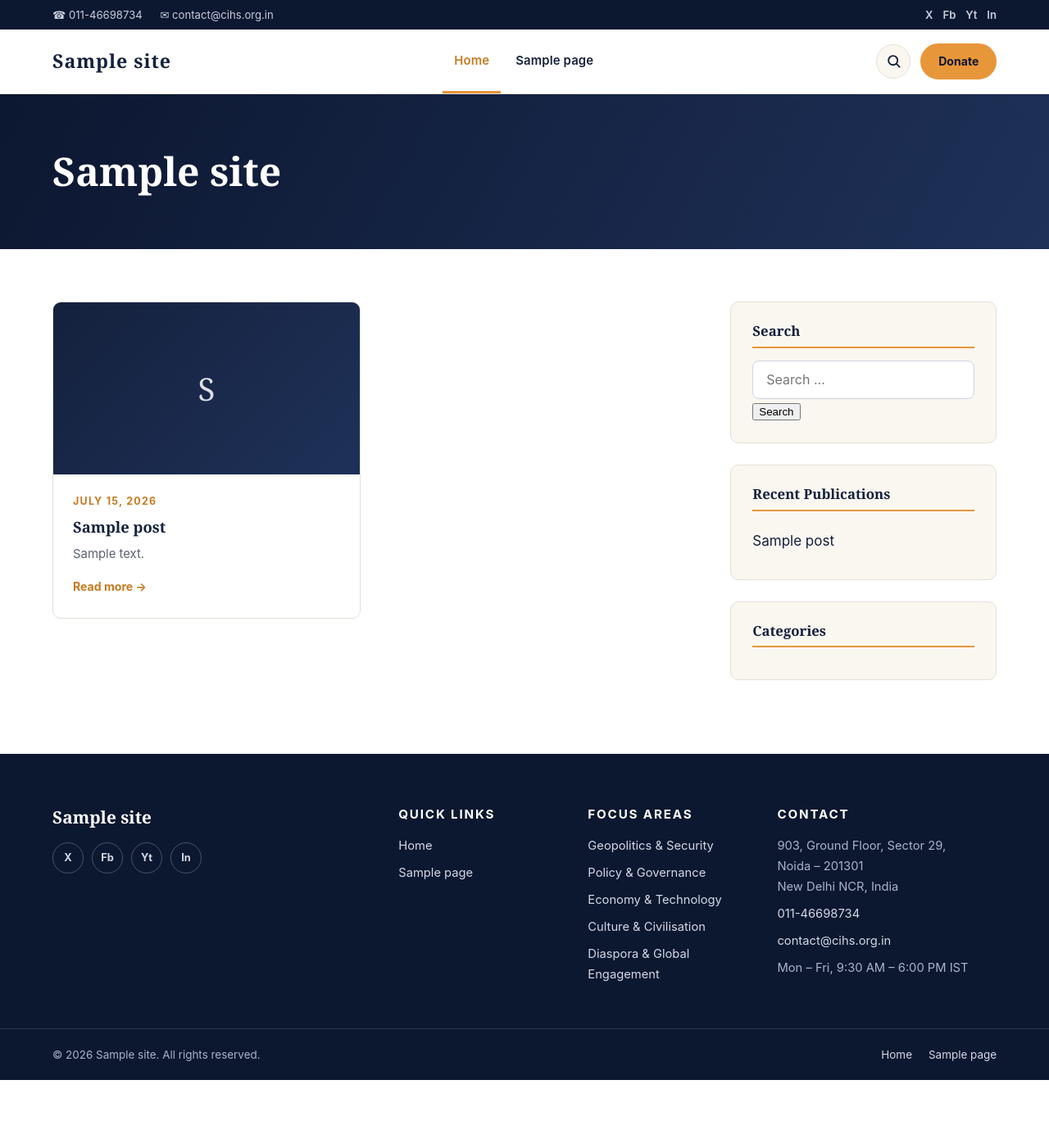
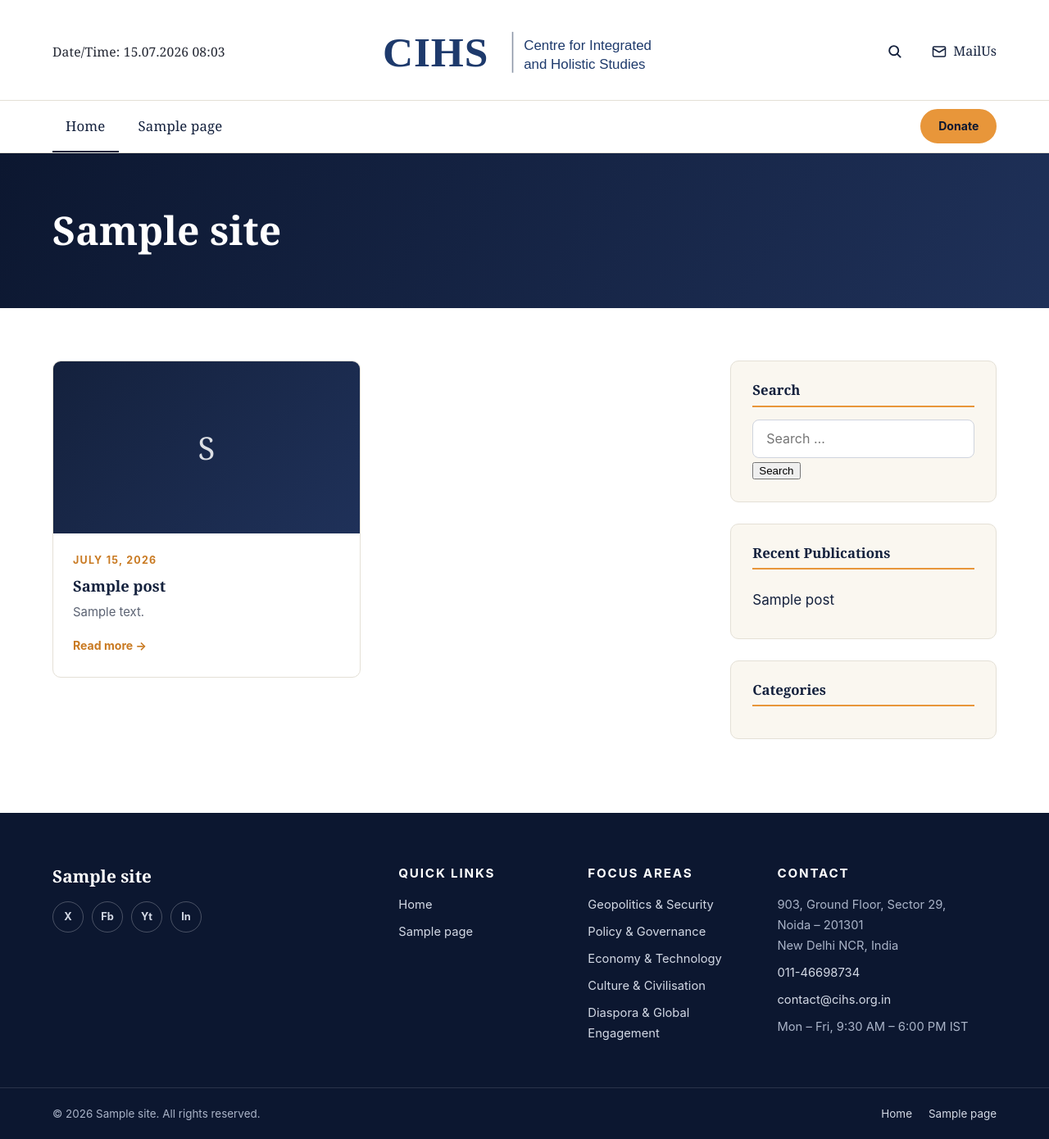
Before and after one commit to Teambhart89/teambharat, a WordPress theme: template cihs-theme/index.php in a window 1280 px wide. Shown: the whole page at 82% size. Before the commit the page ends 1318 px from the top, so only its background shows below. Run offline with PHP 8.4 and a stand-in for WordPress, Linux system fonts and the light colour scheme; the site name, menu and one post (Sample post) are stand-ins, and other content is empty; some libraries are stand-ins or nearby versions.

Commit message:
Redesign header: date/time, centred CIHS logo, MailUs, serif nav bar
Header now follows the CIHS reference layout: live date/time on the
left, centred bundled CIHS SVG logo (used until a custom logo is
uploaded), search toggle and MailUs link on the right, and the primary
navigation in a serif typeface on its own bar below with an underline
on the current item. Menu names/structure unchanged.

Co-Authored-By: Claude Fable 5 <noreply@anthropic.com>
Claude-Session: https://claude.ai/code/session_01ET2ZiZjetMoMsVs1dMRDtn

```diff
--- a/cihs-theme/assets/js/main.js
+++ b/cihs-theme/assets/js/main.js
@@ -22,6 +22,19 @@
 					toggle.focus();
 				}
 			});
+		}
+
+		/* ---------- Live date/time in header ---------- */
+		var clock = document.getElementById('cihs-datetime');
+		if (clock) {
+			var pad = function (n) { return (n < 10 ? '0' : '') + n; };
+			var tick = function () {
+				var d = new Date();
+				clock.textContent = pad(d.getDate()) + '.' + pad(d.getMonth() + 1) + '.' + d.getFullYear() +
+					' ' + pad(d.getHours()) + ':' + pad(d.getMinutes());
+			};
+			tick();
+			setInterval(tick, 15000);
 		}
 
 		/* ---------- Header search toggle ---------- */
--- a/cihs-theme/functions.php
+++ b/cihs-theme/functions.php
@@ -9,7 +9,7 @@ if ( ! defined( 'ABSPATH' ) ) {
 	exit;
 }
 
-define( 'CIHS_VERSION', '1.1.0' );
+define( 'CIHS_VERSION', '1.2.0' );
 
 /* --------------------------------------------------------------------------
  * Theme setup
--- a/cihs-theme/header.php
+++ b/cihs-theme/header.php
@@ -1,6 +1,10 @@
 <?php
 /**
- * Site header: top bar, branding, primary navigation.
+ * Site header.
+ *
+ * Layout (matching the CIHS reference design):
+ *  Row 1 — Date/Time on the left, centred logo, search + MailUs on the right.
+ *  Row 2 — primary navigation bar (menu names come from Appearance → Menus).
  *
  * @package CIHS
  */
@@ -19,35 +23,42 @@
 <div id="page" class="site">
 	<a class="skip-link screen-reader-text" href="#primary"><?php esc_html_e( 'Skip to content', 'cihs' ); ?></a>
 
-	<div class="cihs-topbar">
-		<div class="cihs-container">
-			<div class="cihs-topbar__contact">
-				<span>&#9742; <?php echo esc_html( get_theme_mod( 'cihs_phone', '011-46698734' ) ); ?></span>
-				<span>&#9993; <a href="mailto:<?php echo esc_attr( get_theme_mod( 'cihs_email', 'contact@cihs.org.in' ) ); ?>"><?php echo esc_html( get_theme_mod( 'cihs_email', 'contact@cihs.org.in' ) ); ?></a></span>
+	<header id="masthead" class="site-header">
+
+		<div class="cihs-header-top">
+			<div class="cihs-container cihs-header-top__grid">
+
+				<div class="cihs-header-datetime">
+					<?php esc_html_e( 'Date/Time:', 'cihs' ); ?>
+					<span id="cihs-datetime" data-server-time="<?php echo esc_attr( wp_date( 'd.m.Y H:i' ) ); ?>"><?php echo esc_html( wp_date( 'd.m.Y H:i' ) ); ?></span>
 				</div>
-			<div class="cihs-topbar__social">
-				<?php cihs_social_links(); ?>
+
+				<div class="site-branding">
+					<?php if ( has_custom_logo() ) : ?>
+						<?php the_custom_logo(); ?>
+					<?php else : ?>
+						<a class="cihs-logo-link" href="<?php echo esc_url( home_url( '/' ) ); ?>" rel="home">
+							<img src="<?php echo esc_url( get_template_directory_uri() . '/assets/img/cihs-logo.svg' ); ?>" alt="<?php echo esc_attr( get_bloginfo( 'name' ) ); ?>" width="430" height="92">
+						</a>
+					<?php endif; ?>
+					<p class="site-title screen-reader-text"><a href="<?php echo esc_url( home_url( '/' ) ); ?>" rel="home"><?php bloginfo( 'name' ); ?></a></p>
 				</div>
+
+				<div class="cihs-header-tools">
+					<button class="cihs-search-toggle" aria-controls="cihs-header-search" aria-expanded="false" aria-label="<?php esc_attr_e( 'Open search', 'cihs' ); ?>">
+						<svg width="19" height="19" viewBox="0 0 24 24" fill="none" stroke="currentColor" stroke-width="2.4" stroke-linecap="round" aria-hidden="true" focusable="false"><circle cx="11" cy="11" r="7"></circle><line x1="21" y1="21" x2="16.2" y2="16.2"></line></svg>
+					</button>
+					<a class="cihs-mailus" href="mailto:<?php echo esc_attr( get_theme_mod( 'cihs_email', 'contact@cihs.org.in' ) ); ?>">
+						<svg width="18" height="18" viewBox="0 0 24 24" fill="none" stroke="currentColor" stroke-width="2" stroke-linecap="round" stroke-linejoin="round" aria-hidden="true" focusable="false"><rect x="2" y="4" width="20" height="16" rx="2"></rect><path d="m2 7 10 6 10-6"></path></svg>
+						<span><?php esc_html_e( 'MailUs', 'cihs' ); ?></span>
+					</a>
+				</div>
+
 			</div>
 		</div>
 
-	<header id="masthead" class="site-header">
-		<div class="cihs-container">
-			<div class="site-branding">
-				<?php
-				if ( has_custom_logo() ) {
-					the_custom_logo();
-				}
-				?>
-				<div>
-					<p class="site-title"><a href="<?php echo esc_url( home_url( '/' ) ); ?>" rel="home"><?php bloginfo( 'name' ); ?></a></p>
-					<?php $cihs_description = get_bloginfo( 'description', 'display' ); ?>
-					<?php if ( $cihs_description || is_customize_preview() ) : ?>
-						<p class="site-description"><?php echo esc_html( $cihs_description ); ?></p>
-					<?php endif; ?>
-				</div>
-			</div>
-
+		<div class="cihs-header-nav">
+			<div class="cihs-container cihs-header-nav__inner">
 				<button class="menu-toggle" aria-controls="site-navigation" aria-expanded="false">
 					<?php esc_html_e( 'Menu ☰', 'cihs' ); ?>
 				</button>
@@ -65,10 +76,6 @@
 					?>
 				</nav>
 
-			<div class="cihs-header-actions">
-				<button class="cihs-search-toggle" aria-controls="cihs-header-search" aria-expanded="false" aria-label="<?php esc_attr_e( 'Open search', 'cihs' ); ?>">
-					<svg width="19" height="19" viewBox="0 0 24 24" fill="none" stroke="currentColor" stroke-width="2.4" stroke-linecap="round" aria-hidden="true" focusable="false"><circle cx="11" cy="11" r="7"></circle><line x1="21" y1="21" x2="16.2" y2="16.2"></line></svg>
-				</button>
 				<a class="cihs-btn cihs-btn--donate" href="<?php echo esc_url( home_url( '/support-cihs/' ) ); ?>"><?php esc_html_e( 'Donate', 'cihs' ); ?></a>
 			</div>
 		</div>
@@ -82,4 +89,5 @@
 				</form>
 			</div>
 		</div>
+
 	</header>
--- a/cihs-theme/style.css
+++ b/cihs-theme/style.css
@@ -4,7 +4,7 @@ Theme URI: https://cihs.org.in/
 Author: CIHS Web Team
 Author URI: https://cihs.org.in/
 Description: Modern, responsive WordPress theme for the Centre for Integrated and Holistic Studies (CIHS), a non-partisan independent think tank headquartered in New Delhi. On activation it automatically creates all pages, menus, publications, events and team sections. Features: custom post types (Publications, Events, Team), block editor support, block patterns, customizer options for contact/social details, built-in contact form, SEO meta + JSON-LD schema, accessibility-ready markup, sticky header, hero slider, and a fully responsive design.
-Version: 1.1.0
+Version: 1.2.0
 Requires at least: 6.0
 Tested up to: 6.7
 Requires PHP: 7.4
@@ -133,48 +133,57 @@ code { padding: .15em .4em; }
 .cihs-section--navy .cihs-btn--ghost { color: #fff; border-color: rgba(255,255,255,.6); }
 .cihs-section--navy .cihs-btn--ghost:hover { background: #fff; color: var(--cihs-navy); border-color: #fff; }
 
-/* ---------- Header ---------- */
-.cihs-topbar {
-  background: var(--cihs-navy-dark); color: #c8cfdd; font-size: .82rem;
-  padding: 7px 0;
-}
-.cihs-topbar .cihs-container { display: flex; justify-content: space-between; gap: 16px; flex-wrap: wrap; }
-.cihs-topbar a { color: #c8cfdd; }
-.cihs-topbar a:hover { color: var(--cihs-saffron); }
-.cihs-topbar__contact span { margin-right: 18px; white-space: nowrap; }
-.cihs-topbar__social a { margin-left: 12px; font-weight: 600; }
-
+/* ---------- Header (reference design: date/time · centred logo · tools) ---------- */
 .site-header {
-  position: sticky; top: 0; z-index: 999;
-  background: rgba(255,255,255,.97);
-  backdrop-filter: blur(8px);
+  background: #fff;
   border-bottom: 1px solid var(--cihs-line);
-  transition: box-shadow .25s ease;
-}
-.site-header.is-scrolled { box-shadow: 0 6px 24px rgba(20,33,61,.12); }
-.site-header .cihs-container {
-  display: flex; align-items: center; justify-content: space-between; gap: 24px;
-  min-height: 76px;
-}
-.site-branding { display: flex; align-items: center; gap: 14px; }
-.site-branding img { max-height: 54px; width: auto; }
-.site-title {
-  margin: 0; font-size: 1.45rem; letter-spacing: .04em; font-weight: 800;
   font-family: var(--cihs-font-serif);
 }
+.cihs-header-top { padding: 26px 0 22px; }
+.cihs-header-top__grid {
+  display: grid;
+  grid-template-columns: 1fr auto 1fr;
+  align-items: center;
+  gap: 24px;
+}
+.cihs-header-datetime {
+  justify-self: start;
+  font-size: .98rem;
+  color: var(--cihs-ink);
+  letter-spacing: .01em;
+}
+.site-branding { justify-self: center; text-align: center; }
+.site-branding img, .cihs-logo-link img { max-height: 74px; width: auto; display: block; }
+.site-title { margin: 0; font-family: var(--cihs-font-serif); }
 .site-title a { color: var(--cihs-navy); }
-.site-description { margin: 0; font-size: .72rem; color: var(--cihs-muted); letter-spacing: .02em; max-width: 300px; line-height: 1.35; }
+.cihs-header-tools {
+  justify-self: end;
+  display: flex; align-items: center; gap: 26px;
+}
+.cihs-mailus {
+  display: inline-flex; align-items: center; gap: 8px;
+  color: var(--cihs-navy); font-size: 1rem;
+}
+.cihs-mailus:hover { color: var(--cihs-saffron-dark); }
 
-/* Navigation */
-.main-navigation ul { list-style: none; margin: 0; padding: 0; display: flex; gap: 4px; }
+/* Navigation bar (second row) */
+.cihs-header-nav { border-top: 1px solid var(--cihs-line); position: relative; }
+.cihs-header-nav__inner { display: flex; align-items: center; gap: 18px; }
+.main-navigation { flex: 1; }
+.main-navigation ul { list-style: none; margin: 0; padding: 0; display: flex; gap: 8px; }
 .main-navigation li { position: relative; }
 .main-navigation a {
-  display: block; padding: 26px 14px; font-weight: 600; font-size: .93rem;
+  display: block; padding: 17px 16px;
+  font-family: var(--cihs-font-serif);
+  font-weight: 400; font-size: 1.05rem;
   color: var(--cihs-navy); letter-spacing: .01em;
 }
 .main-navigation a:hover { color: var(--cihs-saffron-dark); }
 .main-navigation .current-menu-item > a,
-.main-navigation .current-menu-ancestor > a { color: var(--cihs-saffron-dark); box-shadow: inset 0 -3px 0 var(--cihs-saffron); }
+.main-navigation .current-menu-ancestor > a {
+  color: var(--cihs-navy);
+  box-shadow: inset 0 -2px 0 var(--cihs-navy);
+}
 .main-navigation ul ul {
   position: absolute; top: 100%; left: 0; min-width: 240px;
   background: #fff; border: 1px solid var(--cihs-line); border-radius: 0 0 var(--cihs-radius) var(--cihs-radius);
@@ -192,8 +201,14 @@ code { padding: .15em .4em; }
   cursor: pointer; font-size: .9rem;
 }
 @media (max-width: 1020px) {
-  .menu-toggle { display: inline-block; }
-  .main-navigation { position: absolute; top: 100%; left: 0; right: 0; background: #fff; border-bottom: 1px solid var(--cihs-line); display: none; max-height: calc(100vh - 120px); overflow: auto; }
+  .menu-toggle { display: inline-block; margin: 10px 0; }
+  .cihs-header-top { padding: 18px 0 14px; }
+  .cihs-header-top__grid { grid-template-columns: auto 1fr auto; gap: 12px; }
+  .cihs-header-datetime { display: none; }
+  .site-branding { justify-self: start; }
+  .site-branding img, .cihs-logo-link img { max-height: 52px; }
+  .cihs-mailus span { display: none; }
+  .main-navigation { position: absolute; top: 100%; left: 0; right: 0; background: #fff; border-bottom: 1px solid var(--cihs-line); display: none; max-height: calc(100vh - 120px); overflow: auto; z-index: 60; }
   .main-navigation.is-open { display: block; box-shadow: var(--cihs-shadow); }
   .main-navigation ul { flex-direction: column; gap: 0; padding: 8px 0; }
   .main-navigation a { padding: 13px 24px; }
@@ -205,17 +220,16 @@ code { padding: .15em .4em; }
 }
 
 /* ---------- Header actions: search + donate ---------- */
-.cihs-header-actions { display: flex; align-items: center; gap: 12px; }
 .cihs-search-toggle {
   display: inline-flex; align-items: center; justify-content: center;
-  width: 42px; height: 42px; border-radius: 50%;
-  background: var(--cihs-ivory); border: 1px solid var(--cihs-line);
+  width: 40px; height: 40px; border-radius: 50%;
+  background: transparent; border: 0;
   color: var(--cihs-navy); cursor: pointer; transition: all .2s ease;
 }
 .cihs-search-toggle:hover, .cihs-search-toggle[aria-expanded="true"] {
-  background: var(--cihs-navy); color: #fff; border-color: var(--cihs-navy);
+  background: var(--cihs-ivory); color: var(--cihs-saffron-dark);
 }
-.cihs-btn--donate { padding: .55em 1.4em; font-size: .88rem; }
+.cihs-btn--donate { padding: .5em 1.4em; font-size: .88rem; font-family: var(--cihs-font-sans); }
 .cihs-header-search {
   border-top: 1px solid var(--cihs-line);
   background: var(--cihs-ivory);
```
Also changed, not shown: cihs-theme/assets/img/cihs-logo.svg (added), cihs-theme/readme.txt, 1 other file. Lines whose indentation alone changed are shown as unchanged.
